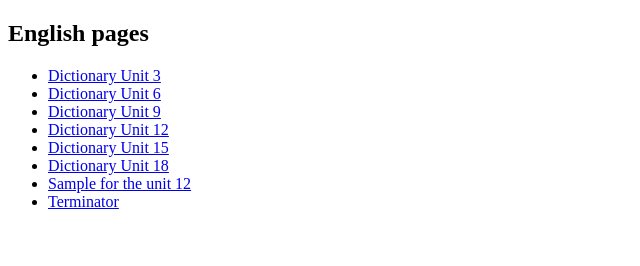
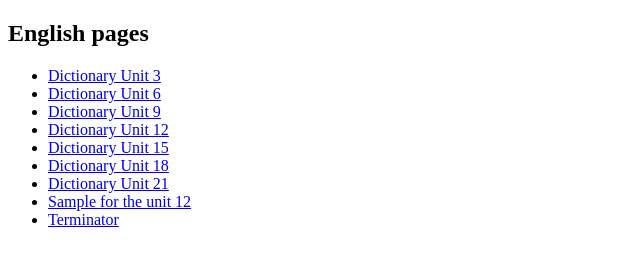
Before and after one commit to victoria1orlova/mindMaps, a plain HTML site: page slovoSite/index.html in a window 1280 px wide. Shown: the whole page, without its empty margins (0-640 px from the left). Drawn offline with Linux system fonts and the light colour scheme.

Commit message:
Added the 21 unit title

```diff
--- a/slovoSite/index.html
+++ b/slovoSite/index.html
@@ -11,6 +11,7 @@
   <li><a href="dictionary/unit_12.html">Dictionary Unit 12</a></li>
   <li><a href="dictionary/unit_15.html">Dictionary Unit 15</a></li>
   <li><a href="dictionary/unit_18.html">Dictionary Unit 18</a></li>
+  <li><a href="dictionary/unit_21.html">Dictionary Unit 21</a></li>
   <li><a href="dictionary/unit_12_sample.html">Sample for the unit 12</a></li>
   <li><a href="subtitles/terminator.srt.html">Terminator</a></li>
 </ul>
```
